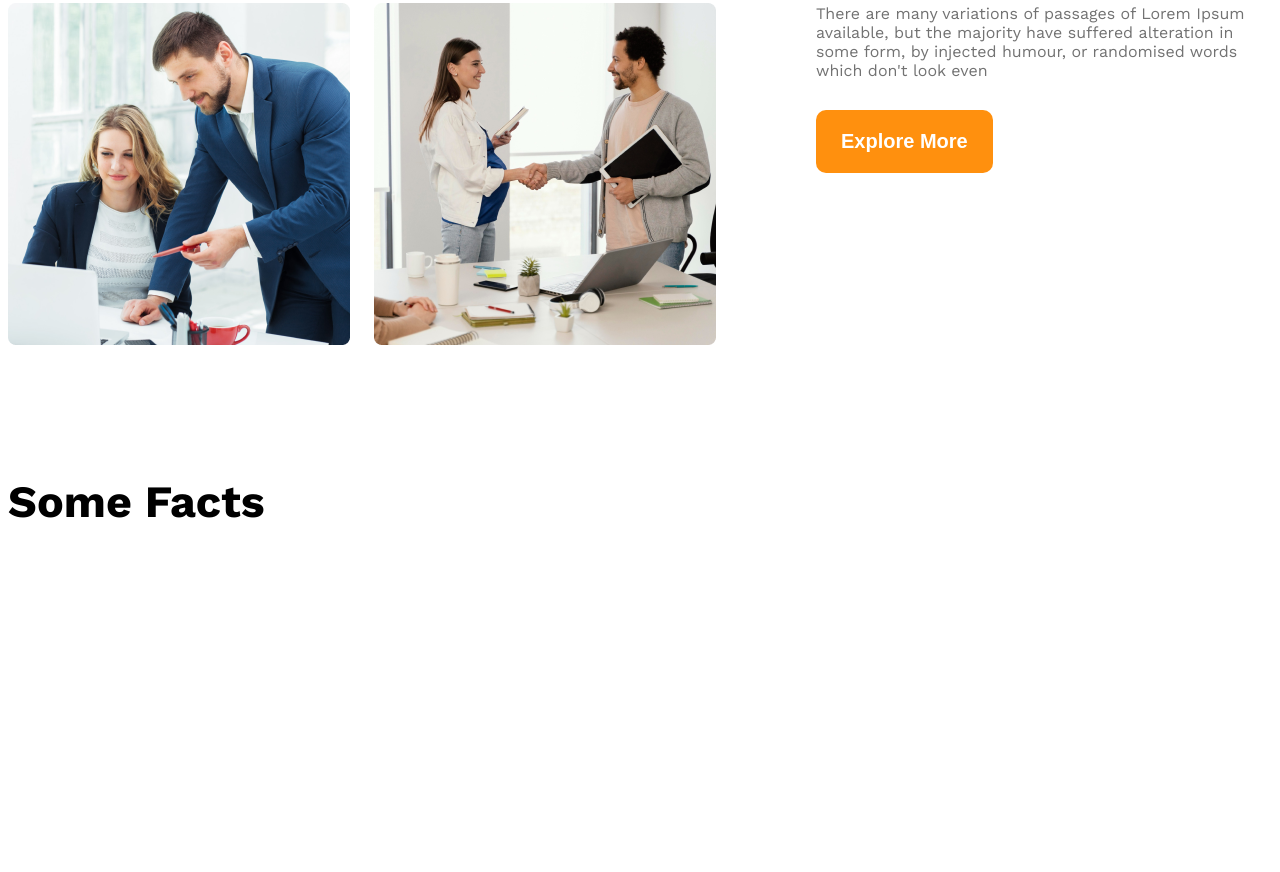
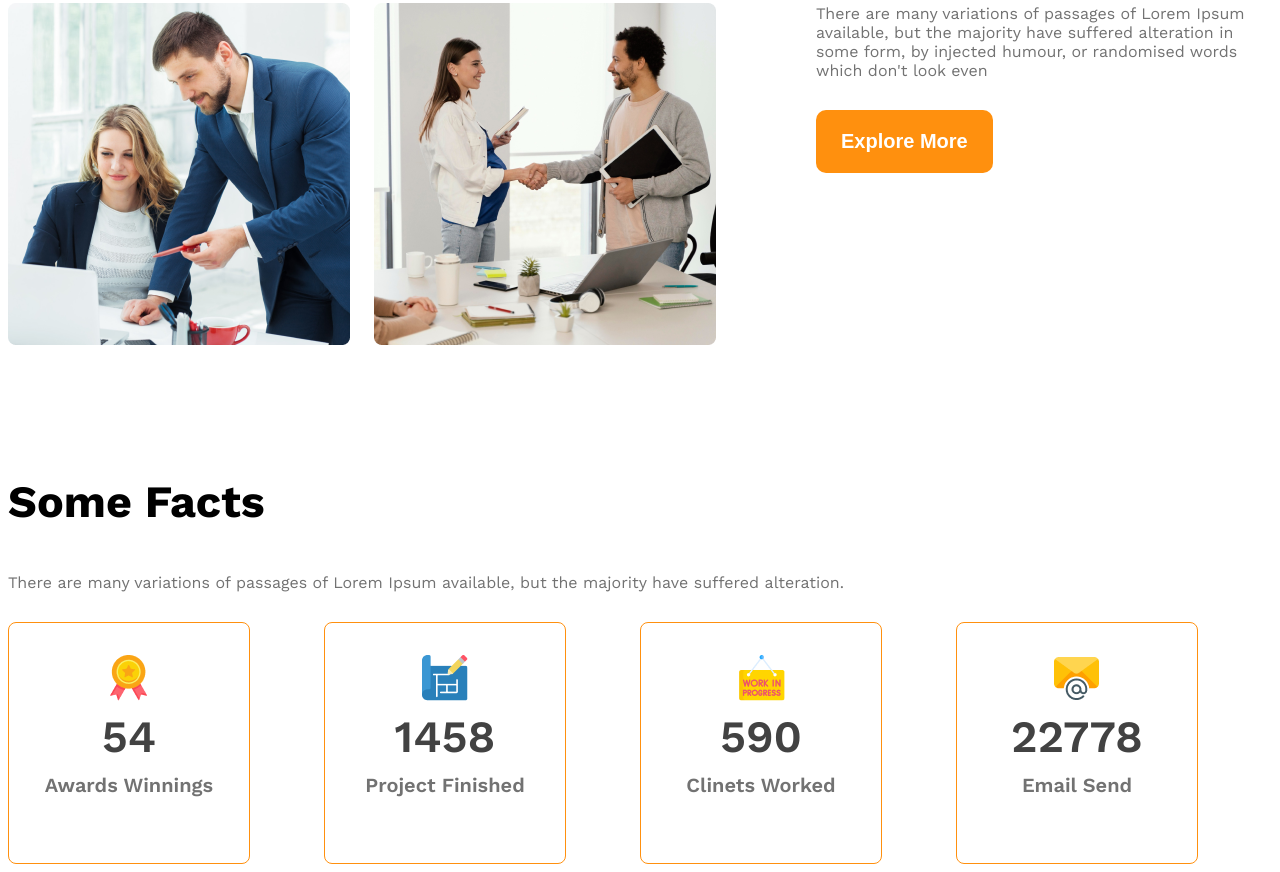
Before and after one commit to nomanal512/10th-module, a plain HTML site: page index.html in a window 1280 px wide. Shown: the part 1691-2563 px from the top of the page. Before the commit the page ends 2264 px from the top, so only its background shows below. Drawn offline with nearby package versions, Linux system fonts and the light colour scheme.

Commit message:
facts added more and made it respnsibe

```diff
--- a/index.html
+++ b/index.html
@@ -48,8 +48,8 @@
 
             </div>
             <div class="features">
-                <h3 class="teams-title"><span id="t1", class="dark3">Quick list</span> <span id="t2">of Our</span> <span
-                        id="t3">Features</span></h3>
+                <h3 class="teams-title"><span id="t1" , class="dark3">Quick list</span> <span id="t2">of Our</span>
+                    <span id="t3">Features</span></h3>
                 <p class="banner-des dark3">There are many variations of passages of Lorem Ipsum available, but the
                     majority have suffered alteration in some form, by injected humour, or randomised words which don't
                     look even</p>
@@ -65,7 +65,39 @@
 
         <section class="some-facts">
             <h3 class="teams-title">Some Facts</h3>
-            <p class="banner-des dark3"></p>
+            <p class="banner-des dark3">There are many variations of passages of Lorem Ipsum available, but the majority
+                have suffered alteration.</p>
+                <div class="facts-container">
+                    <div class="fact displayflex">
+                        <div>
+                            <img src="images/icons/ribon.png" alt="" class="fact-icon">
+                        <h4 class="fact-number dark2">54</h4>
+                        <h5 class="fact-name dark3">Awards Winnings</h5>
+                        </div>
+                    </div>
+                    <div class="fact displayflex">
+                        <div>
+                            <img src="images/icons/projects.png" alt="" class="fact-icon">
+                        <h4 class="fact-number dark2">1458</h4>
+                        <h5 class="fact-name dark3">Project Finished</h5>
+                        </div>
+                    </div>
+                    <div class="fact displayflex">
+                        <div>
+                            <img src="images/icons/customers.png" alt="" class="fact-icon">
+                        <h4 class="fact-number dark2">590</h4>
+                        <h5 class="fact-name dark3">Clinets Worked</h5>
+                        </div>
+                    </div>
+                    <div class="fact displayflex">
+                        <div>
+                            <img src="images/icons/email.png" alt="" class="fact-icon">
+                        <h4 class="fact-number dark2">22778</h4>
+                        <h5 class="fact-name dark3">Email Send</h5>
+                        </div>
+                    </div>
+
+                </div>
 
         </section>
 
--- a/style/style.css
+++ b/style/style.css
@@ -97,16 +97,53 @@
     color: #FF900E;
   }
 
+
+
+  .fact{
+    border: 1px solid #FF900E;
+    width: 240px;
+    height: 240px;
+    border-radius: 8px;
+    text-align: center;
+    justify-content: center;
+    align-items: center;
+
+  }
+  .fact-number{
+    font-size: 2.8rem;
+    font-weight: 600;
+    margin-top: 5px;
+    margin-bottom: 5px;
+
+  }
+  .fact-name{
+    font-size: 1.25rem;
+    font-weight: 600;
+    margin-top: 10px;
+
+  }
+  .facts-container{
+    display: grid;
+    grid-template-columns: repeat(4, 1fr);
+
+
+  }
+
   @media screen and (max-width: 576px) {
     .navbar, .nav-link, .teams{
         flex-direction: column;
     }
-    .team-img-container{
+    .team-img-container, .facts-container{
         grid-template-columns: repeat(1, 1fr);
     }
     .features{
         margin-left: 20px;
     }
+    .facts-container{
+        justify-items: center;
+        gap: 20px;
+    }
+
   }
 
   @media screen and (min-width: 576px) and (max-width: 992px) {
```
